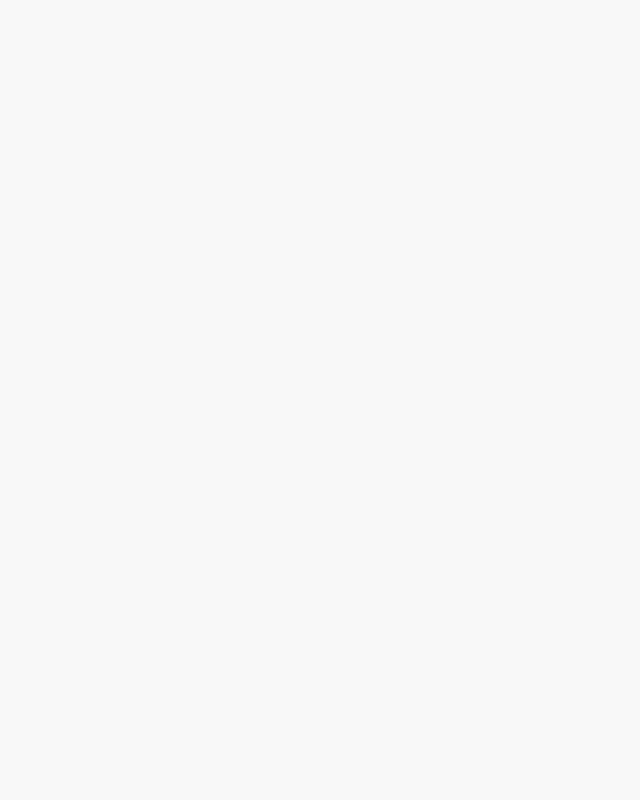
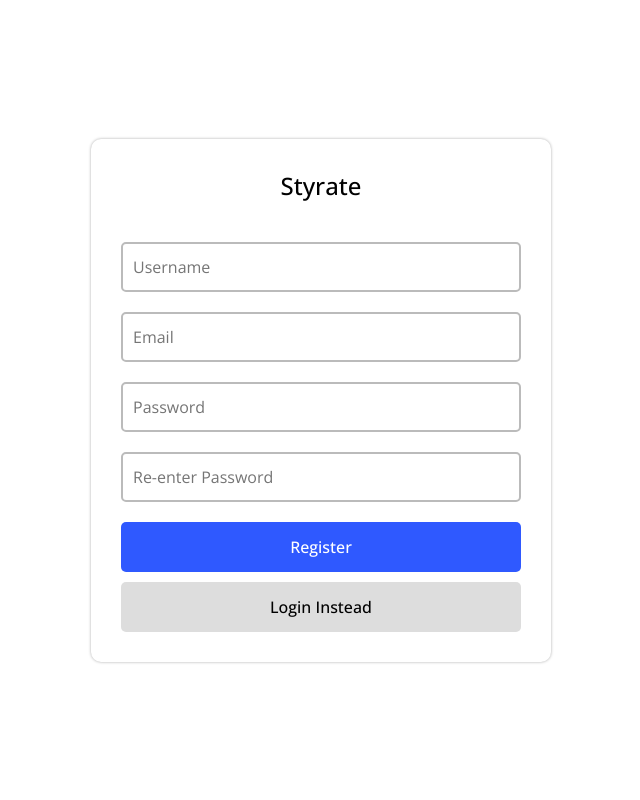
Before and after one commit to styrate/www, a Django app: page /register in a window 1280 px wide. Before the commit the part shown is empty. Shown: the whole page, without its empty margins (319-959 px from the left). Run offline with Django 4.2, Linux system fonts and the light colour scheme.

Commit message:
created auth logic

```diff
--- a/styrate/main/templates/main/Auth/auth.html
+++ b/styrate/main/templates/main/Auth/auth.html
@@ -9,14 +9,33 @@
     <link rel="stylesheet" href="/css/global.css">
     <link rel="stylesheet" href="/css/Auth/auth.css">
 </head>
-<body>
+<body class='center'>
     {% if login %}
     <form action="/loginUser" method='POST'>
     {% else %}
-    <form action="/registerUser" method='POST'>
+    <form action="/registerNewUser" method='POST' class='register'>
     {% endif %}
     {% csrf_token %}
-
+        <h1>Styrate</h1>
+        <input type="text" placeholder='Username' required name='username'>
+        {% if not login %}
+        <input type="text" placeholder='Email' required name='email'>
+        {% endif %}
+        <input type="text" placeholder='Password' required name='password'>
+        {% if not login %}
+        <input type="text" placeholder='Re-enter Password' required name='repassword'>
+        {% endif %}
+        {% comment %} Error message {% endcomment %}
+        {% if error %}
+        <p class='error'>*{{error}}</p>
+        {% endif %}
+        {% if login %}
+        <button type="submit">Login</button>
+        <a href="/register" class='center'>Register Instead</a>
+        {% else %}
+        <button type="submit">Register</button>
+        <a href="/login" class='center'>Login Instead</a>
+        {% endif %}
     </form>
 </body>
 </html>
--- a/styrate/main/templates/main/Styles/Auth/auth.css
+++ b/styrate/main/templates/main/Styles/Auth/auth.css
@@ -0,0 +1 @@
+body{background-color:#fff}body form{width:300px;background:#fff;border-radius:10px;display:flex;flex-direction:column;box-shadow:0 0 3px #aaa;padding:30px 30px}body form.register{width:400px}body form h1{text-align:center;width:100%;font-size:1.5em;margin-bottom:40px;font-weight:500}body form input{margin-bottom:20px;box-sizing:border-box;padding:15px 10px;height:50px;border:2px solid #bbb;border-radius:5px}body form input:last-of-type{margin-bottom:0}body form button{margin-top:20px;background-color:#2f59ff;color:#fff;font-weight:500;height:50px;padding:0 20px;border-radius:5px;cursor:pointer;margin-bottom:10px}body form button:hover{opacity:.9}body form a{background-color:#ddd;height:50px;font-weight:500;border-radius:5px;cursor:pointer}body form a:hover{background-color:#ccc}body form .error{color:red;font-weight:500;margin-top:10px}
--- a/styrate/main/templates/main/Styles/Auth/auth.scss
+++ b/styrate/main/templates/main/Styles/Auth/auth.scss
@@ -0,0 +1,57 @@
+body{
+    // background: linear-gradient(45deg, purple, blue);;
+    background-color: white;
+    & form{
+        width: 300px;
+        &.register{
+            width: 400px;
+        }
+        background: white;
+        border-radius: 10px;
+        display: flex; flex-direction: column;
+        box-shadow: 0 0 3px #AAAAAA;
+        padding: 30px 30px;
+        & h1{
+            text-align: center;
+            width: 100%;
+            font-size: 1.5em;
+            margin-bottom: 40px;
+            font-weight: 500;
+        }
+        & input{
+            margin-bottom: 20px;
+            box-sizing: border-box;
+            padding: 15px 10px;
+            height: 50px;
+            border: 2px solid #BBBBBB;
+            border-radius: 5px;
+            &:last-of-type{margin-bottom: 0;}
+        }
+        & button{
+            margin-top: 20px;
+            background-color: #2f59ff; color: white;
+            font-weight: 500;
+            height: 50px;
+            padding: 0 20px;
+            border-radius: 5px;
+            cursor: pointer;
+            &:hover{
+                opacity: 0.9;
+            }
+            margin-bottom: 10px
+        }
+        & a{
+            background-color: #DDDDDD;
+            height: 50px;
+            font-weight: 500;
+            border-radius: 5px;
+            cursor: pointer;
+            &:hover{background-color: #CCCCCC}
+        }
+        & .error{
+            color: red;
+            font-weight: 500;
+            margin-top: 10px
+        }
+    }
+}
--- a/styrate/main/urls.py
+++ b/styrate/main/urls.py
@@ -10,5 +10,7 @@ urlpatterns = [
     path('newComment', views.newComment, name='newComment'),
     path('logout', views.logOut, name='logOut'),
     path('login', views.renderlogIn, name='renderLogIn'),
-    path('register', views.renderRegister, name='renderRegister')
+    path('register', views.renderRegister, name='renderRegister'),
+    path('registerNewUser', views.registerNewUser, name='registerNewUser'),
+    path('loginUser', views.loginUser, name='loginUser'),
 ] + static('/css/', document_root = settings.CSS_ROOT)
--- a/styrate/main/views.py
+++ b/styrate/main/views.py
@@ -56,14 +56,14 @@ def newComment(request):
 def renderlogIn(request):
     payload = {
         'pageTitle': 'Styrate Login',
-        'login': True
+        'login': True,
     }
     return render(request, 'main/Auth/auth.html', payload)
 
 def renderRegister(request):
     payload = {
         'pageTitle': 'Join Styrate',
-        'login': False
+        'login': False,
     }
     return render(request, 'main/Auth/auth.html', payload)
 
@@ -71,3 +71,45 @@ def renderRegister(request):
 def logOut(request):
     logout(request)
     return redirect('/')
+
+def registerNewUser(request):
+    payload = {
+        'pageTitle': 'Join Styrate',
+        'login': False,
+    }
+    try:
+        # Checking whether the data
+        if(request.POST.get('password')!=request.POST.get('repassword')):
+            payload['error'] ='Passwords are not the same'
+            return render(request, 'main/Auth/auth.html', payload)
+        newUser = User.objects.create_user(
+            username=request.POST.get('username'),
+            email=request.POST.get('email'),
+            password=request.POST.get('password'),
+            bioText=f"Hi there. I'm a new user."
+        )
+        newUser.save()
+        payload['error'] = 'Created'
+        return render(request, 'main/Auth/auth.html', payload)
+    except Exception as e:
+        payload['error'] = e
+        return render(request, 'main/Auth/auth.html', payload)
+
+def loginUser(request):
+    payload = {
+        'pageTitle': 'Styrate Login',
+        'login': True,
+    }
+    try:
+        username = request.POST["username"]
+        password = request.POST["password"]
+        user = authenticate(request, username=username, password=password)
+        if user is not None:
+            login(request, user)
+            return redirect('/')
+        else:
+            payload['error'] = 'Invalid username or password'
+            return render(request, "main/Auth/auth.html", payload)
+    except Exception as e:
+        payload['error'] = e
+        return render(request, 'main/Auth/auth.html', payload)
```
